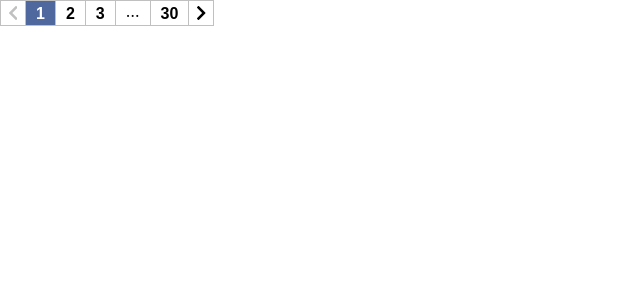
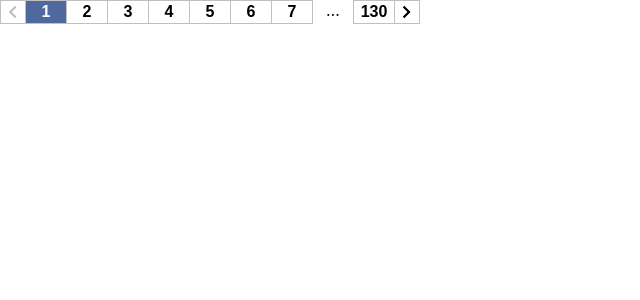
Before and after one commit to forresttanaka/multi-page-pagination, a React (Create React App) app: page / in a window 1280 px wide. Shown: the top 300 px of the page, without its empty margins (0-640 px from the left). Built offline with nearby package versions, Linux system fonts and the light colour scheme.

Commit message:
Fills and constant width

```diff
--- a/src/App.js
+++ b/src/App.js
@@ -21,39 +21,31 @@ const ChevronRight = () => (
 
 const Pager = ({ currentPage, total, clickHandler }) => {
     // Create the array of page numbers, with page 0 to represent an ellipsis before the current
-    // page and page -1 to represent an ellipsis after the current page.
+    // page and page -1 to represent an ellipsis after the current page. No real difference between
+    // these two ellipsis values, but distinct so we don't have duplicate React keys.
     let pageNumbers;
     if (total <= 9) {
         // A total page count of nine or fewer has no ellipses.
         pageNumbers = _.range(1, total + 1);
     } else {
-        let prevFiller;
-        let nextFiller;
-
         // With more than nine pages, build a cluster of pages around the current page.
-        const clusterMin = Math.max(1, currentPage - 2);
-        const clusterMax = Math.min(currentPage + 2, total);
+        const clusterMin = Math.min(Math.max(1, currentPage - 2), total - 6);
+        const clusterMax = Math.max(Math.min(currentPage + 2, total), 7);
         const clusterPageNumbers = _.range(clusterMin, clusterMax + 1); // _.range ends at max - 1
 
         // Determine whether we need an ellipsis before the cluster, or continuous page numbers.
-        if (clusterMin >= 4) {
-            // Need ellipsis and a 1
-            prevFiller = [1, 0];
-        } else {
-            prevFiller = clusterMin === 1 ? [] : _.range(1, clusterMin);
-        }
+        const prevFiller = clusterMin >= 4 ? [1, 0] : _.range(1, clusterMin);
 
         // Determine whether we need an ellipsis after the cluster, or continuous page numbers.
-        if (clusterMax <= total - 3) {
-            // Need ellipsis and a 1
-            nextFiller = [-1, total];
-        } else {
-            nextFiller = _.range(clusterMax + 1, total + 1);
-        }
+        const nextFiller = clusterMax <= total - 3 ? [-1, total] : _.range(clusterMax + 1, total + 1);
 
-        // Put together the entire sequence of displayed page numbers.
-        pageNumbers = prevFiller.concat(clusterPageNumbers).concat(nextFiller);
+        // Put together the entire sequence of displayed page numbers:
+        // prevFiller - extendClusterPrev - clusterPageNumbers - extendClusterNext - nextFiller
+        pageNumbers = prevFiller.concat(clusterPageNumbers, nextFiller);
     }
+
+    // Calculate the maximum number of digits in a page number.
+    const pageNumberWidth = 10 + total.toString().length * 10;
 
     const pageNumberClick = (pageNumber) => {
         clickHandler(pageNumber);
@@ -77,10 +69,10 @@ const Pager = ({ currentPage, total, clickHandler }) => {
                 </li>
                 {pageNumbers.map((pageNumber) => {
                     if (pageNumber === 0 || pageNumber === -1) {
-                        return <li key={pageNumber} className="pager-multi__page pager-multi__page--skip">&hellip;</li>;
+                        return <li key={pageNumber} className="pager-multi__page pager-multi__page--skip" style={{ width: pageNumberWidth }}>&hellip;</li>;
                     }
                     return (
-                        <li key={pageNumber} className="pager-multi__page">
+                        <li key={pageNumber} className="pager-multi__page" style={{ width: pageNumberWidth }}>
                             <button type="button" onClick={() => pageNumberClick(pageNumber)} disabled={pageNumber === currentPage}>{pageNumber}</button>
                         </li>
                     );
@@ -107,7 +99,7 @@ Pager.propTypes = {
 
 const App = () => {
     const [page, setPage] = React.useState(1);
-    const total = 30;
+    const total = 130;
 
     const handlePagerClick = (requestedPage) => {
         console.log('click %s', requestedPage);
--- a/src/pager.scss
+++ b/src/pager.scss
@@ -10,15 +10,16 @@ $pager-arrow-width: 24px;
         margin: 0;
         padding: 0;
         height: $pager-height;
-        border: 1px solid #c0c0c0;
 
         > li {
             display: block;
             list-style-type: none;
-            border-right: 1px solid #c0c0c0;
+            border-top: 1px solid #c0c0c0;
+            border-bottom: 1px solid #c0c0c0;
+            border-left: 1px solid #c0c0c0;
 
             &:last-child {
-                border-right: none;
+                border-right: 1px solid #c0c0c0;
             }
 
             &.pager-multi__page {
@@ -27,7 +28,6 @@ $pager-arrow-width: 24px;
                 button {
                     width: 100%;
                     height: 100%;
-                    padding: 5px 10px;
                     line-height: 1rem;
                     font-size: 1rem;
                     font-weight: bold;
@@ -66,8 +66,8 @@ $pager-arrow-width: 24px;
                 }
 
                 &.pager-multi__page--skip {
-                    padding-right: 10px;
-                    padding-left: 10px;
+                    border-top: none;
+                    border-bottom: none;
                 }
             }
         }
```
